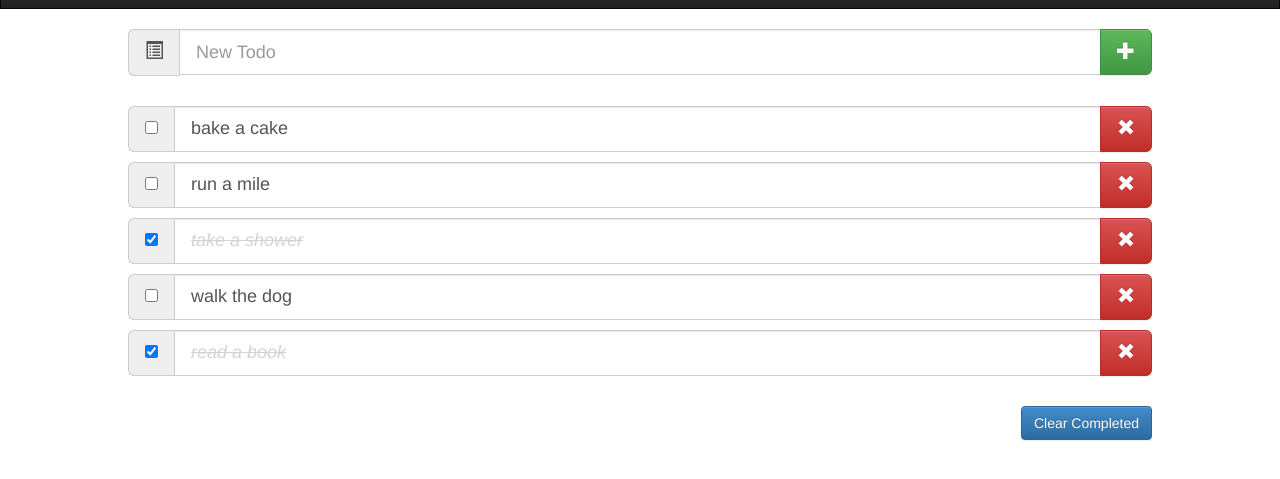
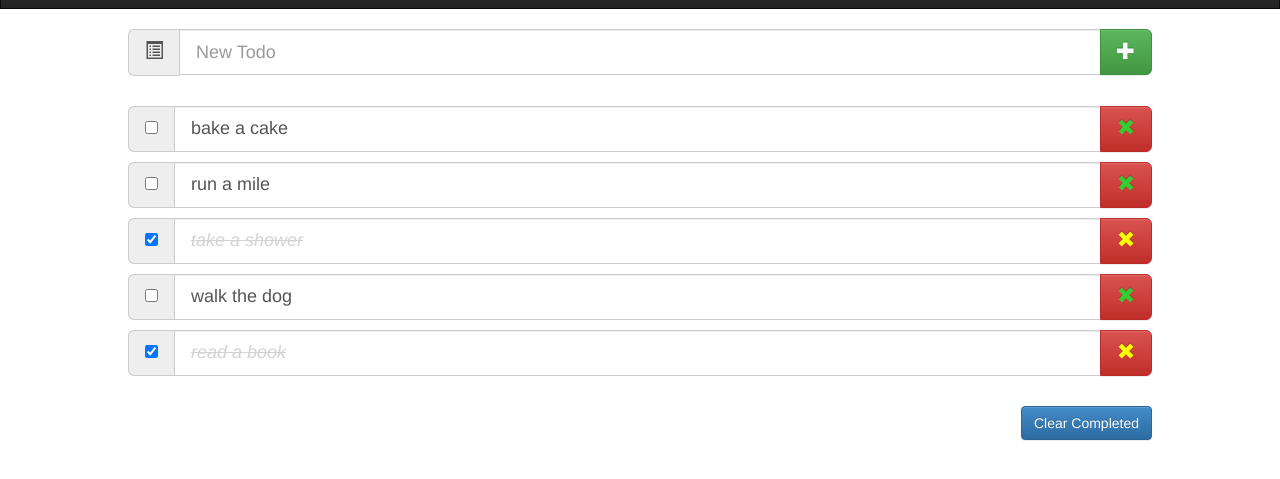
Before and after one commit to dianpan/choose-your-mvc, a plain HTML site: page angular-todo/index.html in a window 1280 px wide. Shown: the part 41-520 px from the top of the page. Drawn offline with Linux system fonts and the light colour scheme.

Commit message:
add color directive to hmtl

```diff
--- a/angular-todo/index.html
+++ b/angular-todo/index.html
@@ -37,7 +37,7 @@
         <input ng-model="todo.val" ng-class="{ finished: todo.completed }" class="form-control" type="text"><!-- model / class  -->
         <span class="input-group-btn">
           <button ng-click="removeTodo($index)" class="btn btn-danger" type="button"><!-- click  -->
-            <i class="glyphicon glyphicon-remove"></i>
+            <i complete-color="todo.completed" class="glyphicon glyphicon-remove"></i>
           </button>
         </span>
       </div>
```
